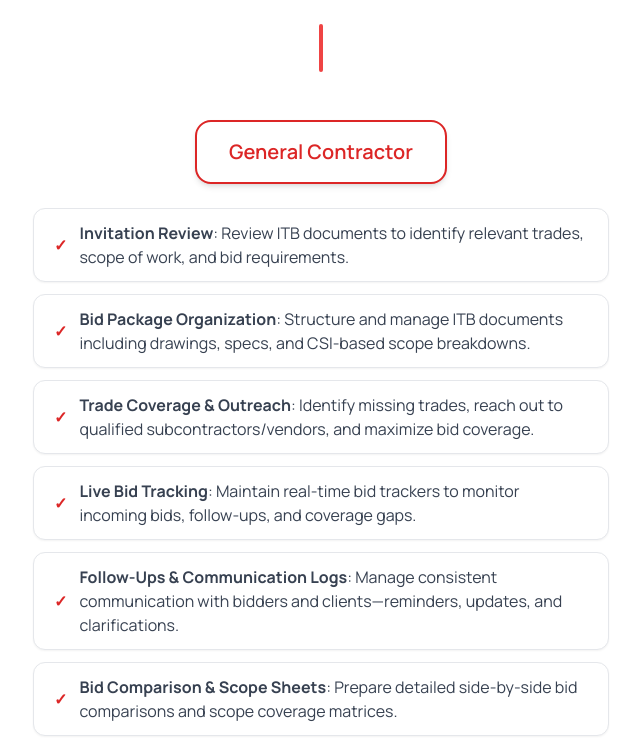
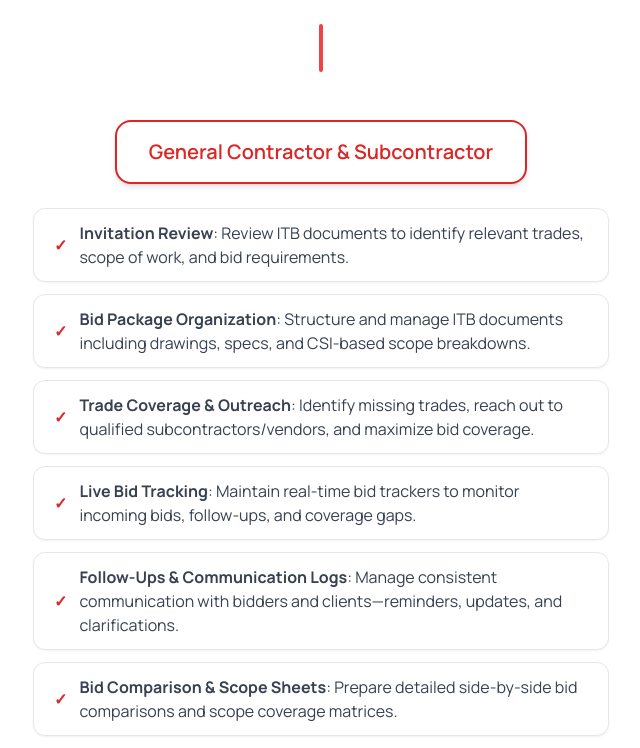
Before and after one commit to samiksha3002/Pertinent, a Next.js app: page /bid in a window 1280 px wide. Shown: the part 764-1512 px from the top of the page, without its empty margins (319-959 px from the left). Built offline with nearby package versions, Linux system fonts and the light colour scheme.

Commit message:
jduhsgbhc

```diff
--- a/app/bid/page.jsx
+++ b/app/bid/page.jsx
@@ -25,17 +25,17 @@ export default function Quantity() {
   serviceDesc="Streamlining Bid Processes for General Contractors & Subcontractors."
   generalPoints={[
     "Invitation Review:Review ITB documents to identify relevant trades, scope of work, and bid requirements.",
-          " Bid Package Organization:Structure and manage ITB documents including drawings, specs, and CSI-based scope breakdowns.",
-          " Trade Coverage & Outreach:Identify missing trades, reach out to qualified subcontractors/vendors, and maximize bid coverage.",
-          " Live Bid Tracking:Maintain real-time bid trackers to monitor incoming bids, follow-ups, and coverage gaps.",
+    "Bid Package Organization:Structure and manage ITB documents including drawings, specs, and CSI-based scope breakdowns.",
+    "Trade Coverage & Outreach:Identify missing trades, reach out to qualified subcontractors/vendors, and maximize bid coverage.",
+    "Live Bid Tracking:Maintain real-time bid trackers to monitor incoming bids, follow-ups, and coverage gaps.",
     "Follow-Ups & Communication Logs:Manage consistent communication with bidders and clients—reminders, updates, and clarifications.",
     "Bid Comparison & Scope Sheets:Prepare detailed side-by-side bid comparisons and scope coverage matrices.",
-          " Proposal Review & Support:Assist in preparing, formatting, and submitting clear, compliant proposals with accurate inclusions and exclusions.",
-          " Organized Submission Management:Maintain all bid-related documents—proposals, RFIs, addenda, and notes—in clean, searchable formats."
+    "Proposal Review & Support:Assist in preparing, formatting, and submitting clear, compliant proposals with accurate inclusions and exclusions.",
+    "Organized Submission Management:Maintain all bid-related documents—proposals, RFIs, addenda, and notes—in clean, searchable formats."
   ]}
-
+  subPoints={[]} // No separate subPoints
+  combinedTitle="General Contractor & Subcontractor"
 />
-
 
       {/* ✅ Footer */}
       <Footer />
--- a/app/quantity/page.tsx
+++ b/app/quantity/page.tsx
@@ -48,7 +48,7 @@ export default function Quantity() {
           "Exterior Improvements:Asphalt paving (SY/Tons),Concrete paving (SY/CY),Curbs, gutters (LF),Fencing (LF),Landscaping (SF, plant count, irrigation LF)",
         ]}
         subPoints={[
-          "Demolition Contractor :lective demo, removals, site clearing.",
+          "Demolition Contractor :Selective demo, removals, site clearing.",
           "Concrete Contractor:footings, slabs, walls, rebar, formwork.",
           "Concrete Contractor:footings, slabs, walls, rebar, formwork.",
           "Structural Steel Contractor:steel frames, decking.",
--- a/components/ServiceDetails.tsx
+++ b/components/ServiceDetails.tsx
@@ -9,6 +9,7 @@ interface ServiceDetailsProps {
   serviceDesc: string;
   generalPoints: string[];
   subPoints?: string[];
+  combinedTitle?: string; // optional prop for single combined branch
 }
 
 const ServiceDetails: React.FC<ServiceDetailsProps> = ({
@@ -16,11 +17,12 @@ const ServiceDetails: React.FC<ServiceDetailsProps> = ({
   serviceDesc,
   generalPoints,
   subPoints = [],
+  combinedTitle,
 }) => {
   return (
     <section className="relative w-full bg-white py-16 px-6">
       <div className="flex flex-col items-center max-w-6xl mx-auto mt-8 relative">
-        {/* ✅ Root Node */}
+        {/* Service Title */}
         <motion.div
           initial={{ opacity: 0, scale: 0.85 }}
           animate={{ opacity: 1, scale: 1 }}
@@ -30,15 +32,51 @@ const ServiceDetails: React.FC<ServiceDetailsProps> = ({
           {serviceTitle}
         </motion.div>
 
-        {/* ✅ Description */}
+        {/* Description */}
         <p className="text-gray-600 text-center mt-4 max-w-3xl">{serviceDesc}</p>
 
-        {/* ✅ Connector */}
+        {/* Connector */}
         <div className="w-1 h-12 bg-red-500 mt-6 rounded-full"></div>
 
-        {/* ✅ Branches */}
+        {/* Tree Branches */}
         <div className="flex flex-col md:flex-row justify-center items-start gap-12 md:gap-20 mt-6 md:mt-12 w-full">
-          {/* General Points */}
+          {/* Combined Branch */}
+          {combinedTitle ? (
+            <motion.div
+              initial={{ opacity: 0, y: 40 }}
+              whileInView={{ opacity: 1, y: 0 }}
+              viewport={{ once: true }}
+              transition={{ duration: 0.7 }}
+              className="flex flex-col items-center w-full md:w-1/2"
+            >
+              <div className="bg-white border-2 border-red-600 text-red-600 font-semibold px-8 py-4 rounded-2xl shadow-md hover:shadow-lg hover:scale-105 transition transform text-center text-lg md:text-xl">
+                {combinedTitle}
+              </div>
+              <ul className="mt-6 space-y-3 w-full">
+                {generalPoints.map((item, idx) => {
+                  const [beforeColon, afterColon] = item.split(":");
+                  return (
+                    <motion.li
+                      key={idx}
+                      whileHover={{
+                        scale: 1.03,
+                        boxShadow: "0 8px 20px rgba(239, 68, 68, 0.3)",
+                      }}
+                      className="flex items-center bg-white border border-gray-200 px-5 py-3 rounded-xl shadow-sm transition transform text-gray-700"
+                    >
+                      <span className="mr-3 text-red-600 font-bold">✓</span>
+                      <span className="text-sm md:text-base">
+                        <strong>{beforeColon?.trim()}</strong>
+                        {afterColon && `: ${afterColon.trim()}`}
+                      </span>
+                    </motion.li>
+                  );
+                })}
+              </ul>
+            </motion.div>
+          ) : (
+            <>
+              {/* General Contractor */}
               <motion.div
                 initial={{ opacity: 0, y: 40 }}
                 whileInView={{ opacity: 1, y: 0 }}
@@ -72,7 +110,7 @@ const ServiceDetails: React.FC<ServiceDetailsProps> = ({
                 </ul>
               </motion.div>
 
-          {/* Sub Points */}
+              {/* Subcontractor */}
               {subPoints.length > 0 && (
                 <motion.div
                   initial={{ opacity: 0, y: 40 }}
@@ -107,9 +145,11 @@ const ServiceDetails: React.FC<ServiceDetailsProps> = ({
                   </ul>
                 </motion.div>
               )}
+            </>
+          )}
         </div>
 
-        {/* ✅ Explore Projects Button */}
+        {/* Explore Projects Button */}
         <motion.div
           initial={{ opacity: 0, y: 20 }}
           whileInView={{ opacity: 1, y: 0 }}
```
Lines whose indentation alone changed are shown as unchanged.
